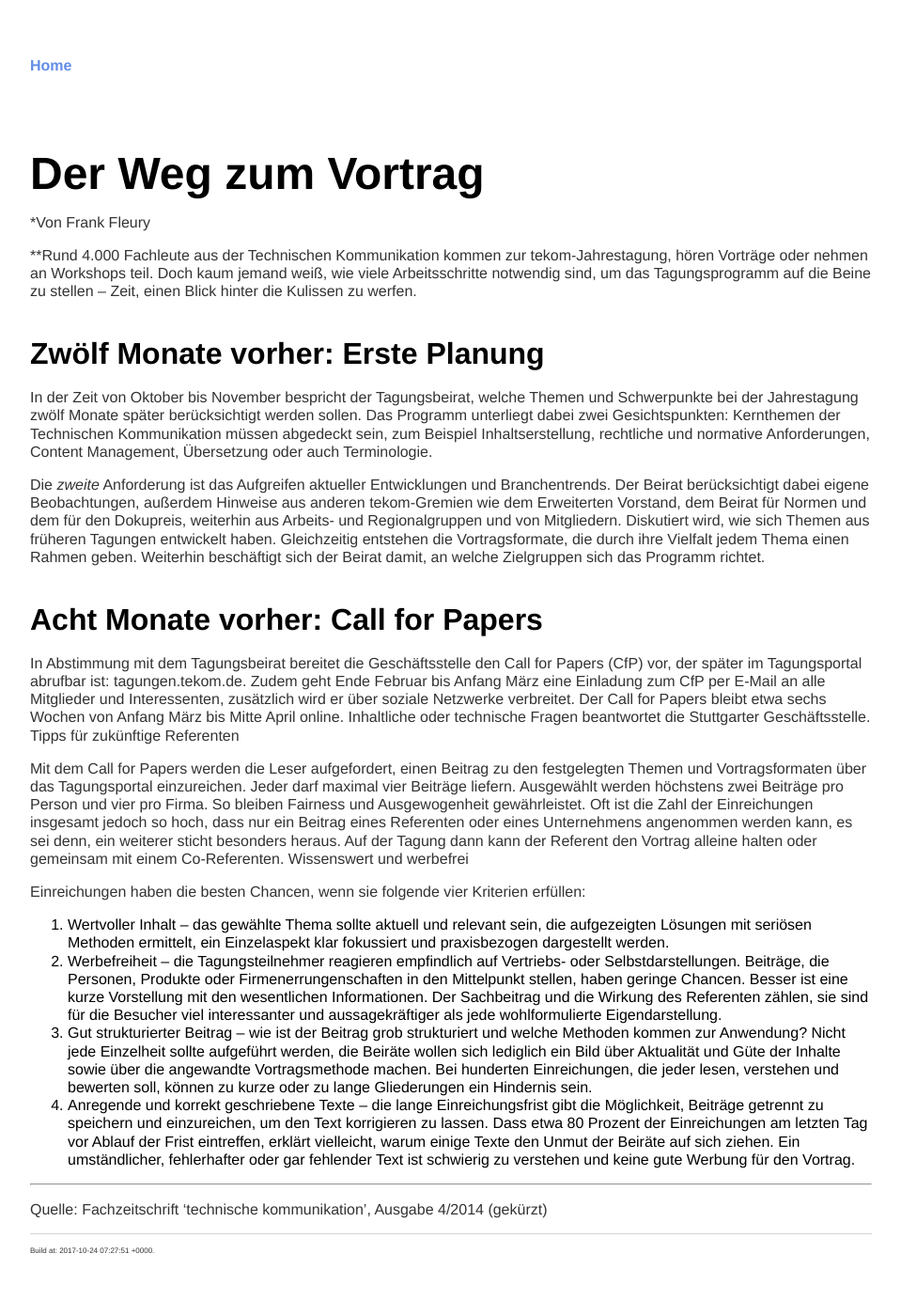
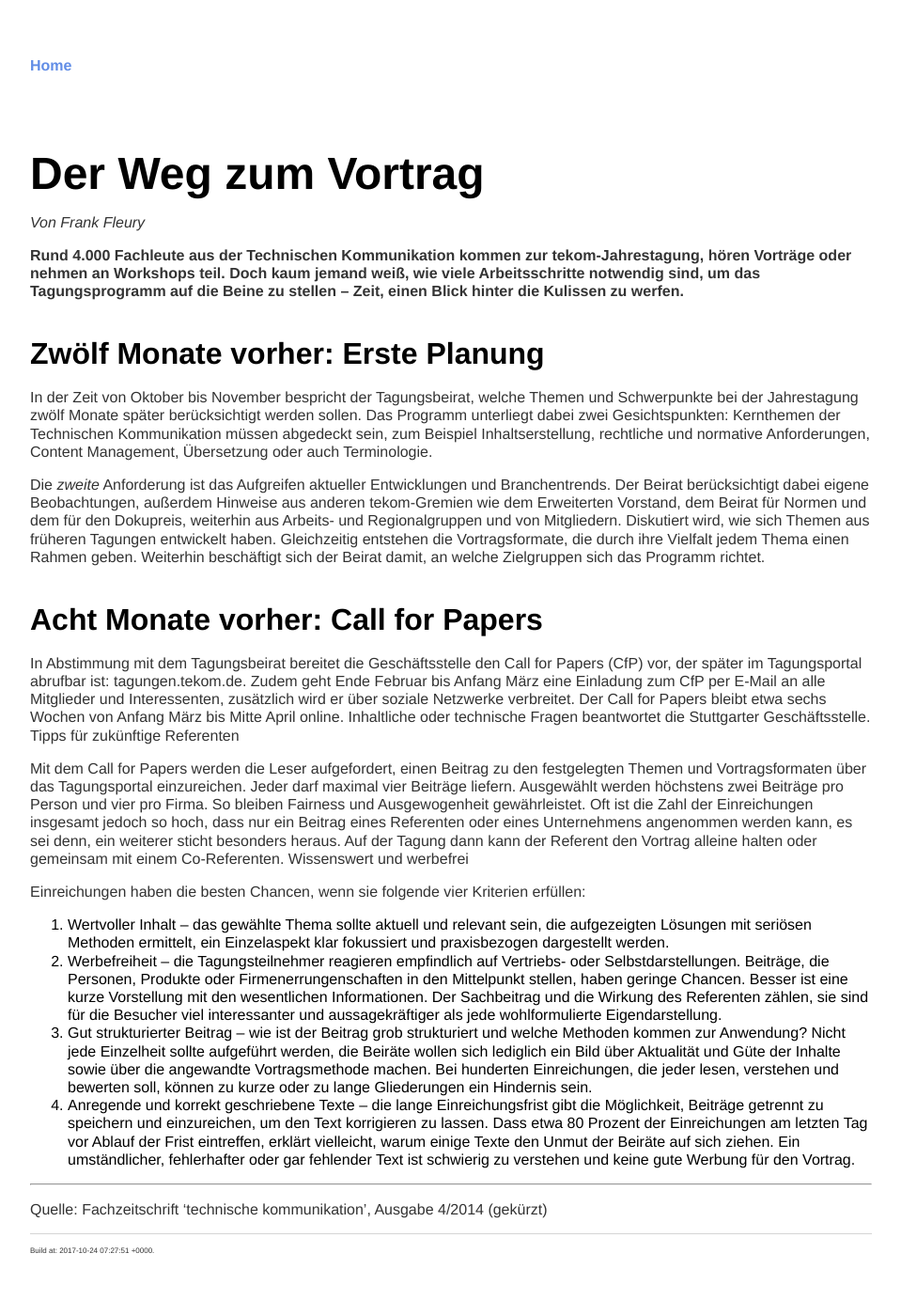
Before and after one commit to parson-AG/tekom2017_markdown_workshop, a Jekyll site: the page built from texte_tekom/Weg_zum_Referent.md, in a window 1280 px wide. Shown: the whole page at 94% size, without its empty margins (160-1119 px from the left). Built offline with Jekyll 4.4.1, drawn with Linux system fonts in a browser that asks for light colours; our own code applies the rules of GitHub Pages for plain Markdown files.

```diff
--- a/texte_tekom/Weg_zum_Referent.md
+++ b/texte_tekom/Weg_zum_Referent.md
@@ -1,8 +1,8 @@
 # Der Weg zum Vortrag
 
-*Von Frank Fleury
+*Von Frank Fleury*
 
-**Rund 4.000 Fachleute aus der Technischen Kommunikation kommen zur tekom-Jahrestagung, hören Vorträge oder nehmen an Workshops teil. Doch kaum jemand weiß, wie viele Arbeitsschritte notwendig sind, um das Tagungsprogramm auf die Beine zu stellen – Zeit, einen Blick hinter die Kulissen zu werfen.
+**Rund 4.000 Fachleute aus der Technischen Kommunikation kommen zur tekom-Jahrestagung, hören Vorträge oder nehmen an Workshops teil. Doch kaum jemand weiß, wie viele Arbeitsschritte notwendig sind, um das Tagungsprogramm auf die Beine zu stellen – Zeit, einen Blick hinter die Kulissen zu werfen.**
 
 ## Zwölf Monate vorher: Erste Planung
 
```
